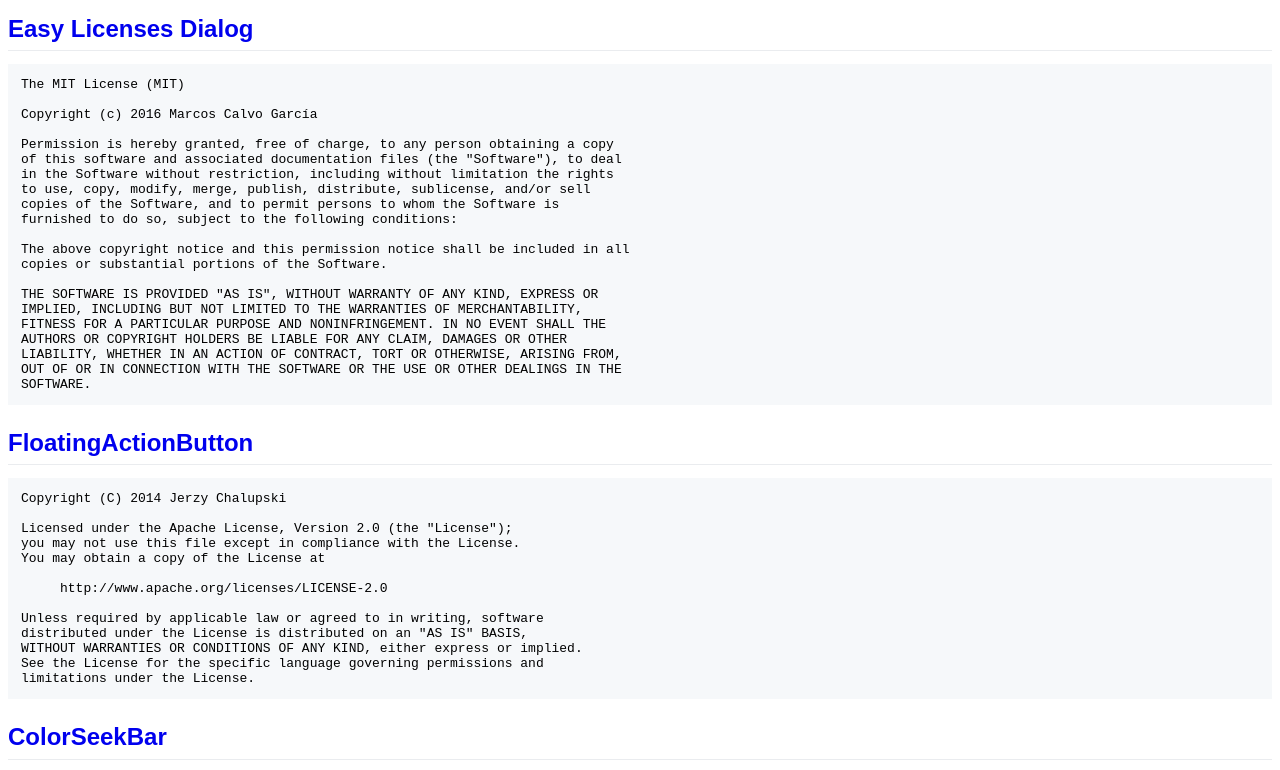
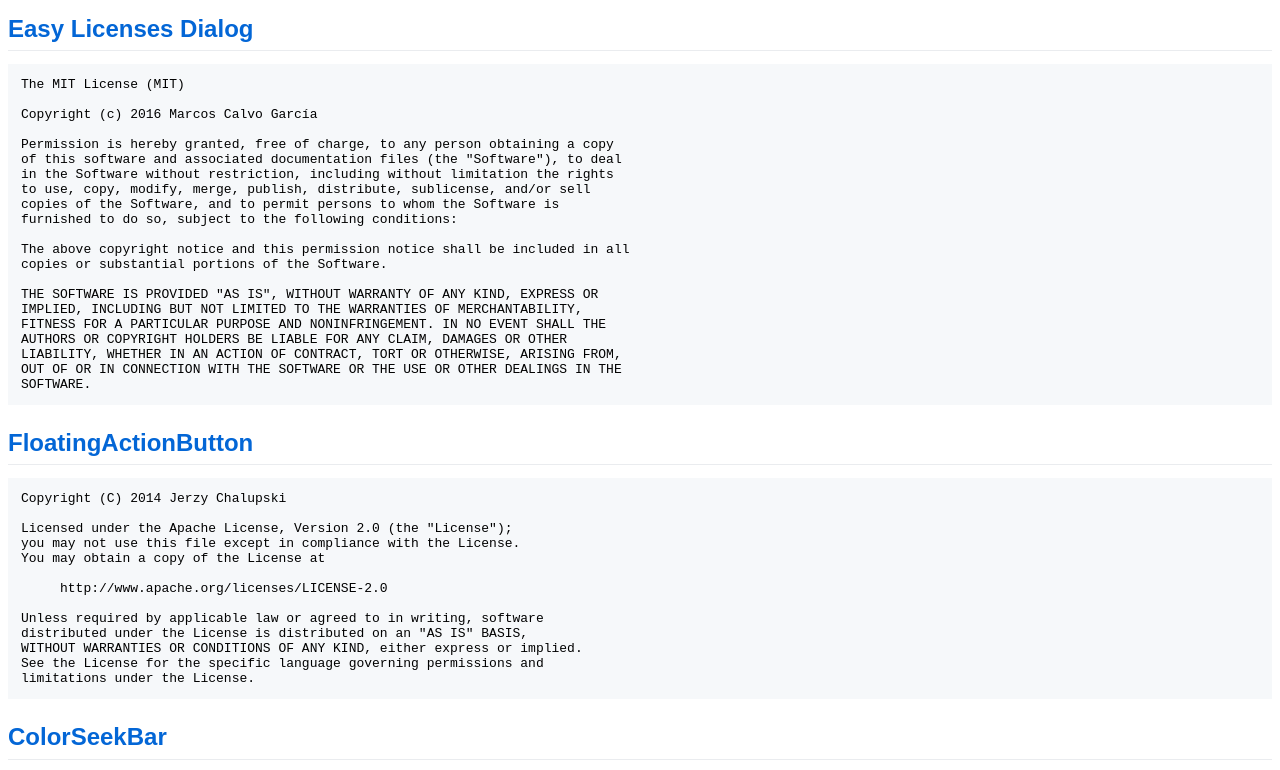
Before and after one commit to chksnd/chksnd.github.io, a plain HTML site: page licenses.html in a window 1280 px wide. Shown: the top 770 px of the page. Drawn offline with Linux system fonts and the light colour scheme.

Commit message:
Update licenses.html

```diff
--- a/licenses.html
+++ b/licenses.html
@@ -7,6 +7,7 @@
         }
 
         a {
+            color: #0366d6;
             text-decoration: none;
         }
 
```
